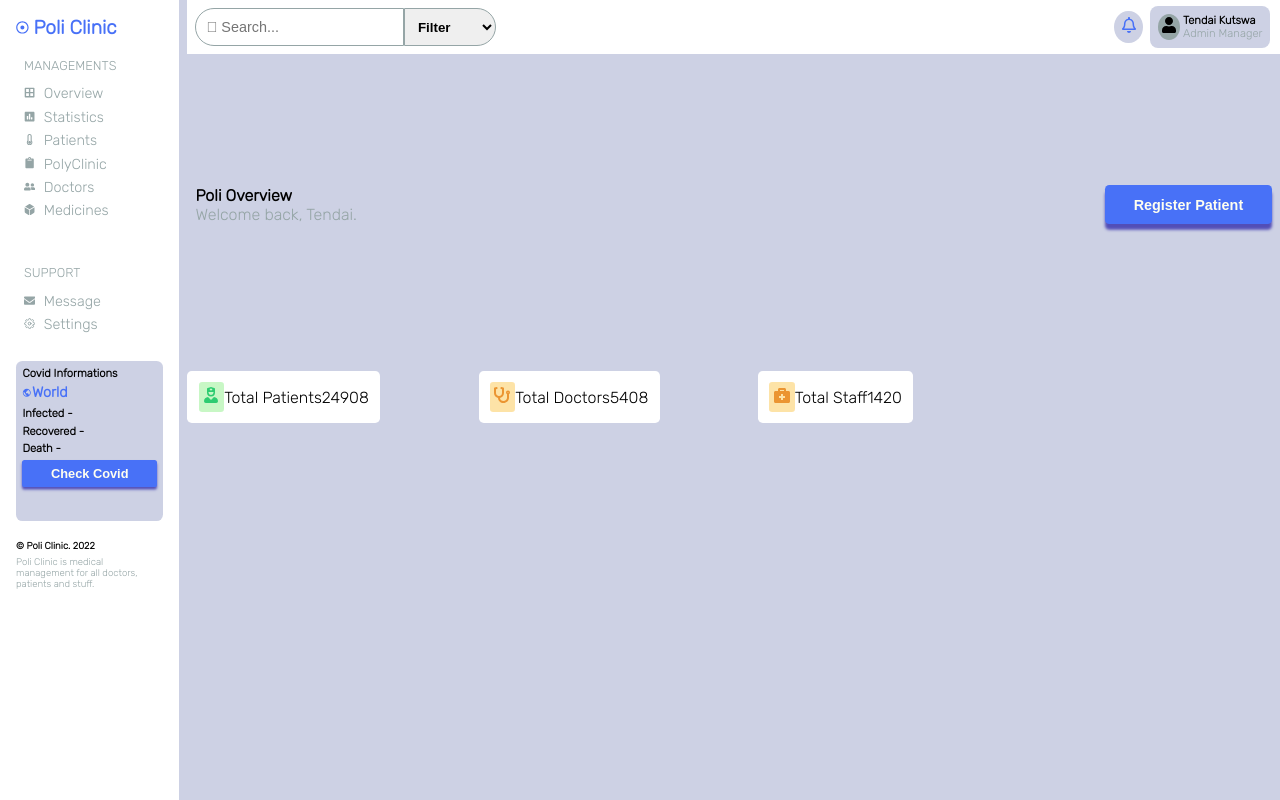
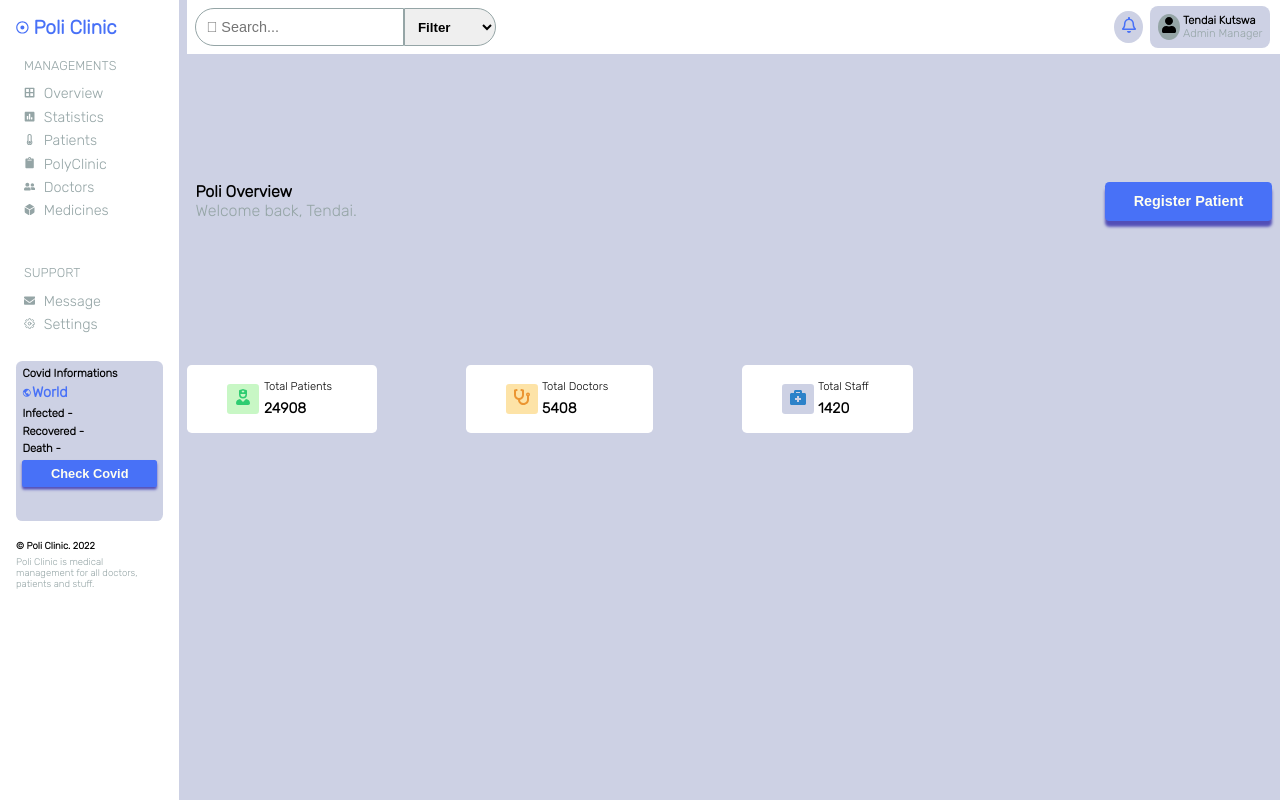
Before and after one commit to Tinashe-Muchie/Poli_Dashboard, a React (Create React App) app: page / in a window 1280 px wide. Built offline with nearby package versions, Linux system fonts and the light colour scheme.

Commit message:
overview styling

```diff
--- a/src/styles.css
+++ b/src/styles.css
@@ -308,13 +308,13 @@ ul {
   display: flex;
   align-items: center;
   background-color: #fff;
-  padding: 0.7em;
+  padding: 0.7em 2.5em;
   border: hidden;
   border-radius: 0.3em;
 }
 
 .staff_info_list > span {
-  padding: 0.3em;
+  padding: 0.3em 0.5em;
   border: hidden;
   border-radius: 0.2em;
   background-color: rgba(253, 227, 167);
@@ -326,5 +326,19 @@ ul {
 }
 
 .staff_info_list:last-child > span {
-  background-color: rgba();
+  background-color: var(--background-blue);
+  color: rgba(44, 130, 201);
 }
+
+.staff_info_list > div {
+  display: flex;
+  flex-direction: column;
+  font-size: 0.7rem;
+  padding: 0.4em;
+}
+
+.staff_info_list > div > span:last-of-type {
+  font-weight: bold;
+  padding-top: 0.5em;
+  font-size: 0.9rem;
+}
```
